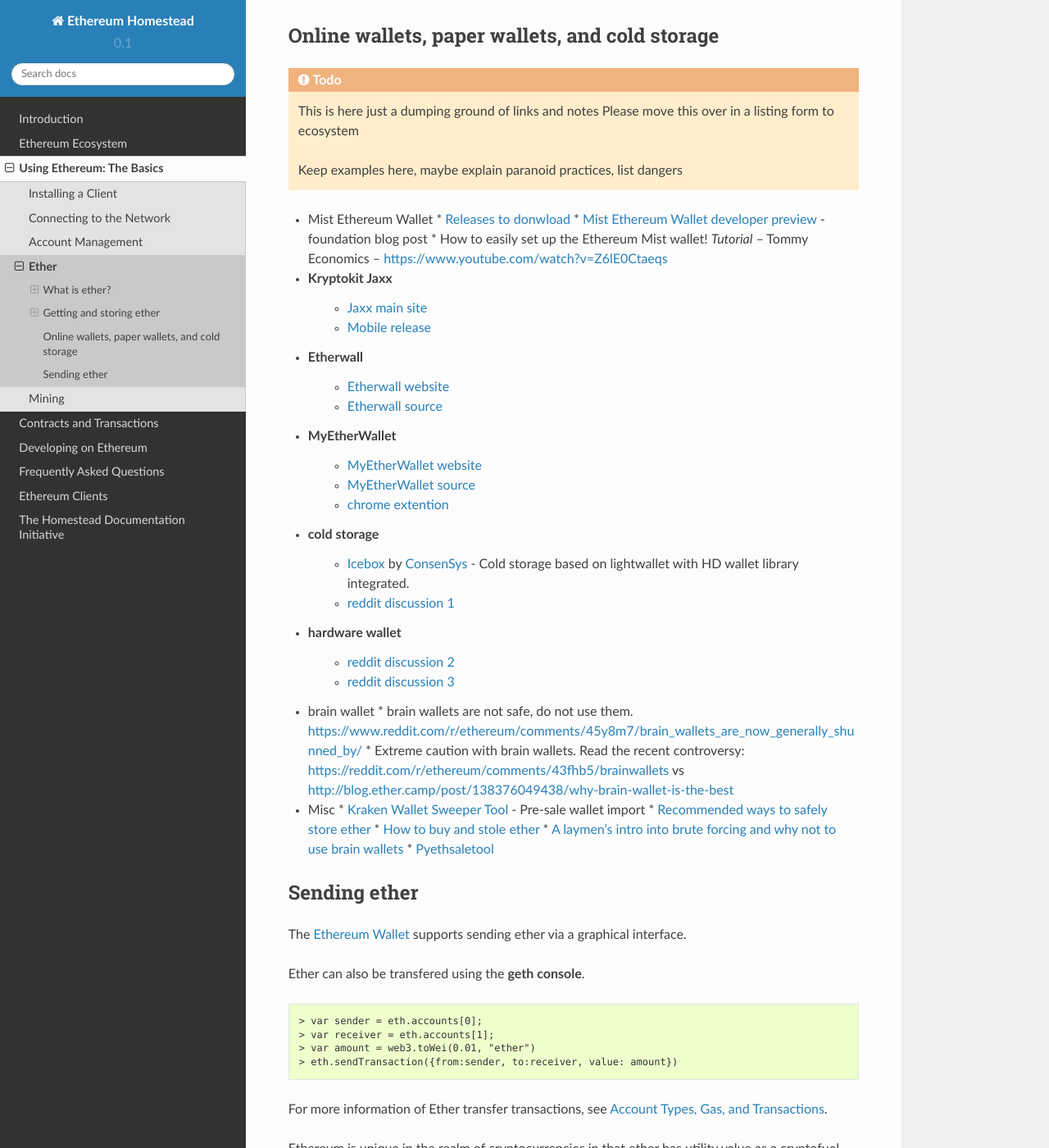
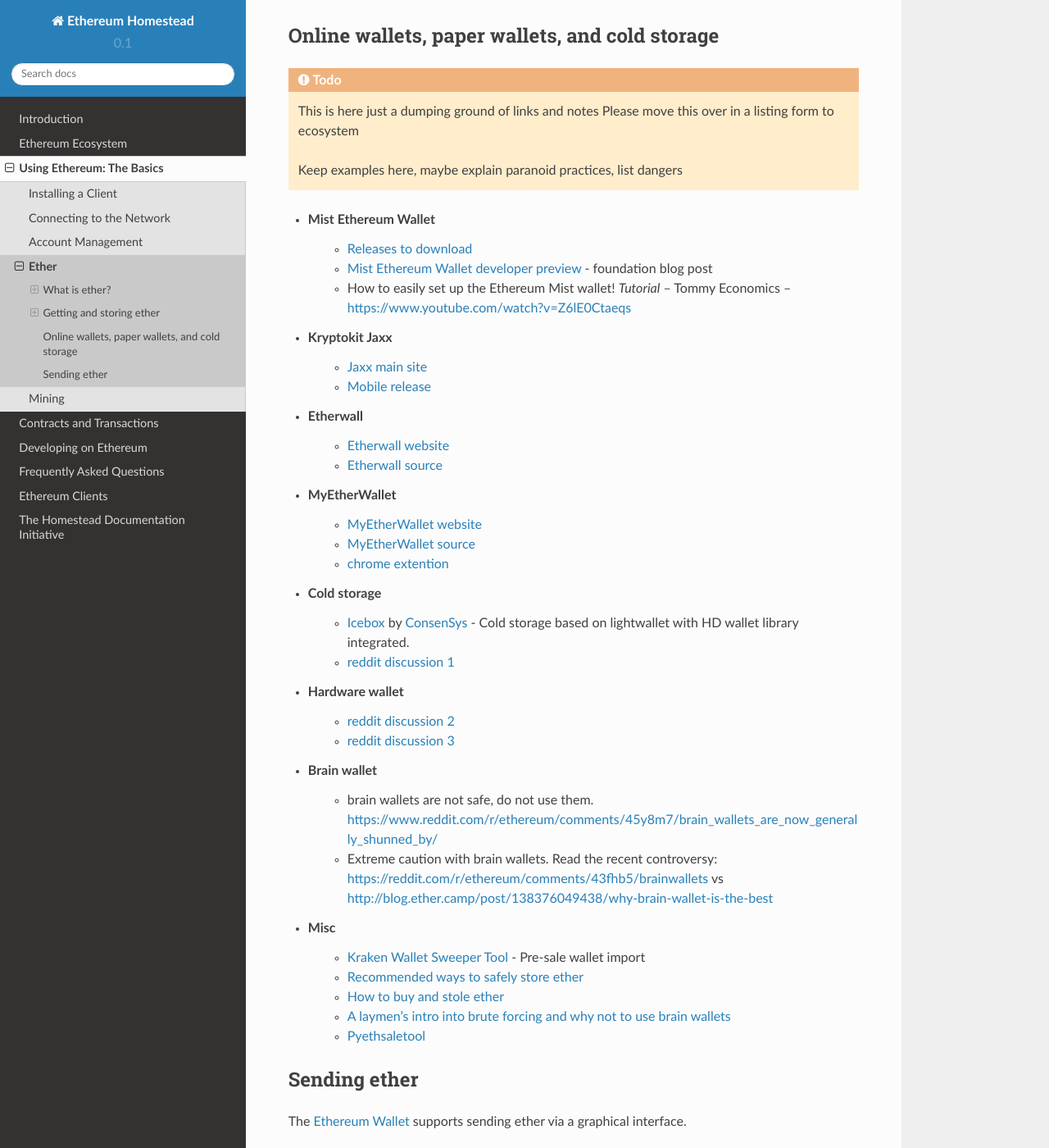
Before and after one commit to ethereum/homestead-guide, a Sphinx documentation site: the page built from source/using-ethereum-the-basics/ether.rst, in a window 1280 px wide and 1400 px high, scrolled down 2211 px. Shown: the whole window at 82% size. Built offline with Sphinx 7.4.7 and the Read the Docs theme 2.0.0, drawn with Linux system fonts in a browser that asks for light colours.

Commit message:
Update ether.rst
Fix spelling of "download" and indenting of bulleted lists

```diff
--- a/source/using-ethereum-the-basics/ether.rst
+++ b/source/using-ethereum-the-basics/ether.rst
@@ -114,9 +114,9 @@
   Keep examples here, maybe explain paranoid practices, list dangers
 
 * Mist Ethereum Wallet
-  * `Releases to donwload <https://github.com/ethereum/mist/releases>`_
-  * `Mist Ethereum Wallet developer preview <https://blog.ethereum.org/2015/09/16/ethereum-wallet-developer-preview/>`_ - foundation blog post
-  * How to easily set up the Ethereum Mist wallet! *Tutorial* – Tommy Economics – https://www.youtube.com/watch?v=Z6lE0Ctaeqs
+    * `Releases to download <https://github.com/ethereum/mist/releases>`_
+    * `Mist Ethereum Wallet developer preview <https://blog.ethereum.org/2015/09/16/ethereum-wallet-developer-preview/>`_ - foundation blog post
+    * How to easily set up the Ethereum Mist wallet! *Tutorial* – Tommy Economics – https://www.youtube.com/watch?v=Z6lE0Ctaeqs
 * Kryptokit Jaxx
     * `Jaxx main site <http://jaxx.io/>`_
     * `Mobile release <http://favs.pw/first-ethereum-mobile-app-released/#.VsHn_PGPL5c>`_
@@ -127,21 +127,21 @@
     * `MyEtherWallet website <https://www.myetherwallet.com/>`_
     * `MyEtherWallet source <https://github.com/kvhnuke/etherwallet/>`_
     * `chrome extention <http://sebfor.com/myetherwallet-chrome-extension-release/>`_
-* cold storage
+* Cold storage
     * `Icebox <https://github.com/ConsenSys/icebox>`_ by `ConsenSys <https://consensys.net/>`_ - Cold storage based on lightwallet with HD wallet library integrated.
     * `reddit discussion 1 <https://www.reddit.com/r/ethereum/comments/45uvmy/offline_cold_storage_question/offline_cold_storage_question>`_
-* hardware wallet
+* Hardware wallet
     * `reddit discussion 2 <https://www.reddit.com/r/ethereum/comments/45siaq/hardware_wallet/>`_
     * `reddit discussion 3 <https://www.reddit.com/r/ethereum/comments/4521o4/crowdfunding_ethereum_hardware_cold_storage_wallet/>`_
-* brain wallet
-  * brain wallets are not safe, do not use them. https://www.reddit.com/r/ethereum/comments/45y8m7/brain_wallets_are_now_generally_shunned_by/
-  * Extreme caution with brain wallets. Read the recent controversy: https://reddit.com/r/ethereum/comments/43fhb5/brainwallets vs http://blog.ether.camp/post/138376049438/why-brain-wallet-is-the-best
+* Brain wallet
+    * brain wallets are not safe, do not use them. https://www.reddit.com/r/ethereum/comments/45y8m7/brain_wallets_are_now_generally_shunned_by/
+    * Extreme caution with brain wallets. Read the recent controversy: https://reddit.com/r/ethereum/comments/43fhb5/brainwallets vs http://blog.ether.camp/post/138376049438/why-brain-wallet-is-the-best
 * Misc
-  * `Kraken Wallet Sweeper Tool <https://www.kraken.com/ether>`_ - Pre-sale wallet import
-  * `Recommended ways to safely store ether <http://ethereum.stackexchange.com/questions/1239/what-is-the-recommended-way-to-safely-store-ether>`_
-  * `How to buy and stole ether <http://sebfor.com/how-to-buy-and-store-ether/>`_
-  * `A laymen's intro into brute forcing and why not to use brain wallets <http://www.fastcompany.com/3056651/researchers-find-a-crack-that-drains-supposedly-secure-bitcoin-wallets>`_
-  * `Pyethsaletool <https://github.com/ethereum/pyethsaletool/blob/master/README.md>`_
+    * `Kraken Wallet Sweeper Tool <https://www.kraken.com/ether>`_ - Pre-sale wallet import
+    * `Recommended ways to safely store ether <http://ethereum.stackexchange.com/questions/1239/what-is-the-recommended-way-to-safely-store-ether>`_
+    * `How to buy and stole ether <http://sebfor.com/how-to-buy-and-store-ether/>`_
+    * `A laymen's intro into brute forcing and why not to use brain wallets <http://www.fastcompany.com/3056651/researchers-find-a-crack-that-drains-supposedly-secure-bitcoin-wallets>`_
+    * `Pyethsaletool <https://github.com/ethereum/pyethsaletool/blob/master/README.md>`_
 
 
 Sending ether
```
